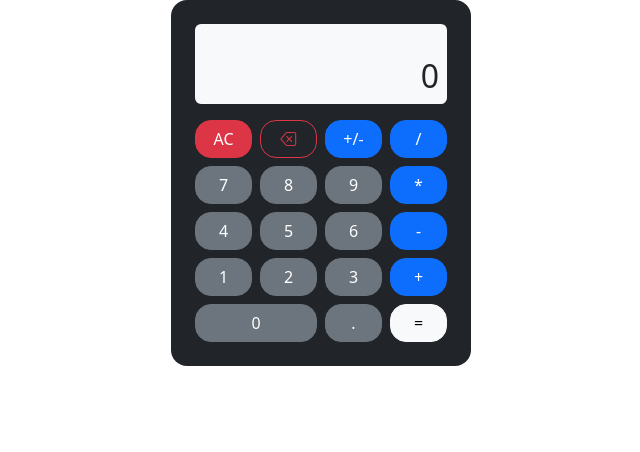
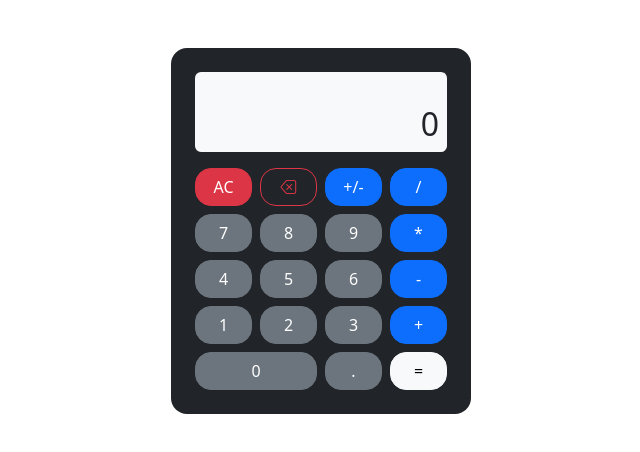
Before and after one commit to UnUsuarioMas67/calculator-angular, an Angular app: page / in a window 1280 px wide. Shown: the top 452 px of the page, without its empty margins (319-959 px from the left). Built offline with nearby package versions, Linux system fonts and the light colour scheme.

Commit message:
Add padding to container

```diff
--- a/src/app/app.component.html
+++ b/src/app/app.component.html
@@ -1,4 +1,4 @@
-<div class="container-fluid">
+<div class="container-fluid py-5 px-2">
   <div class="row justify-content-center align-content-center">
     <app-calculator></app-calculator>
   </div>
```
